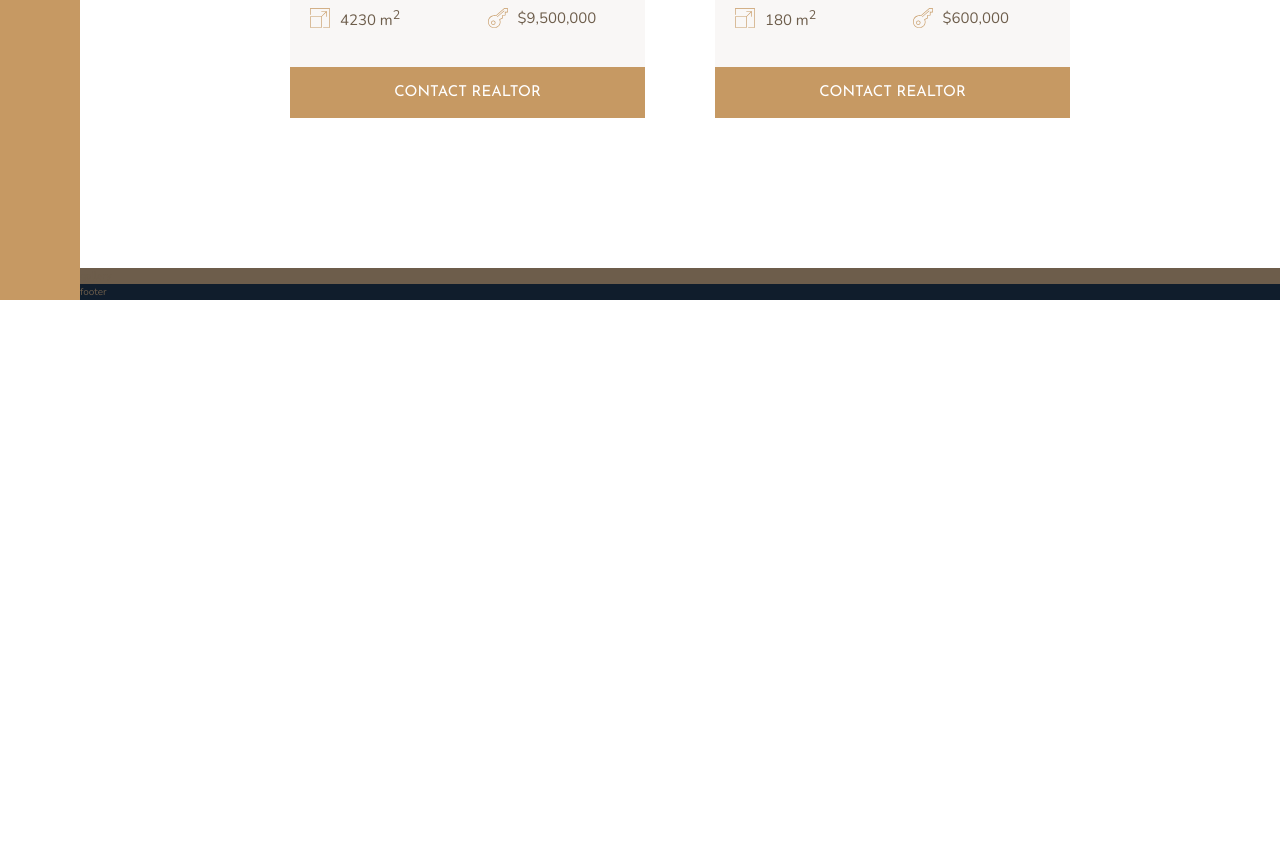
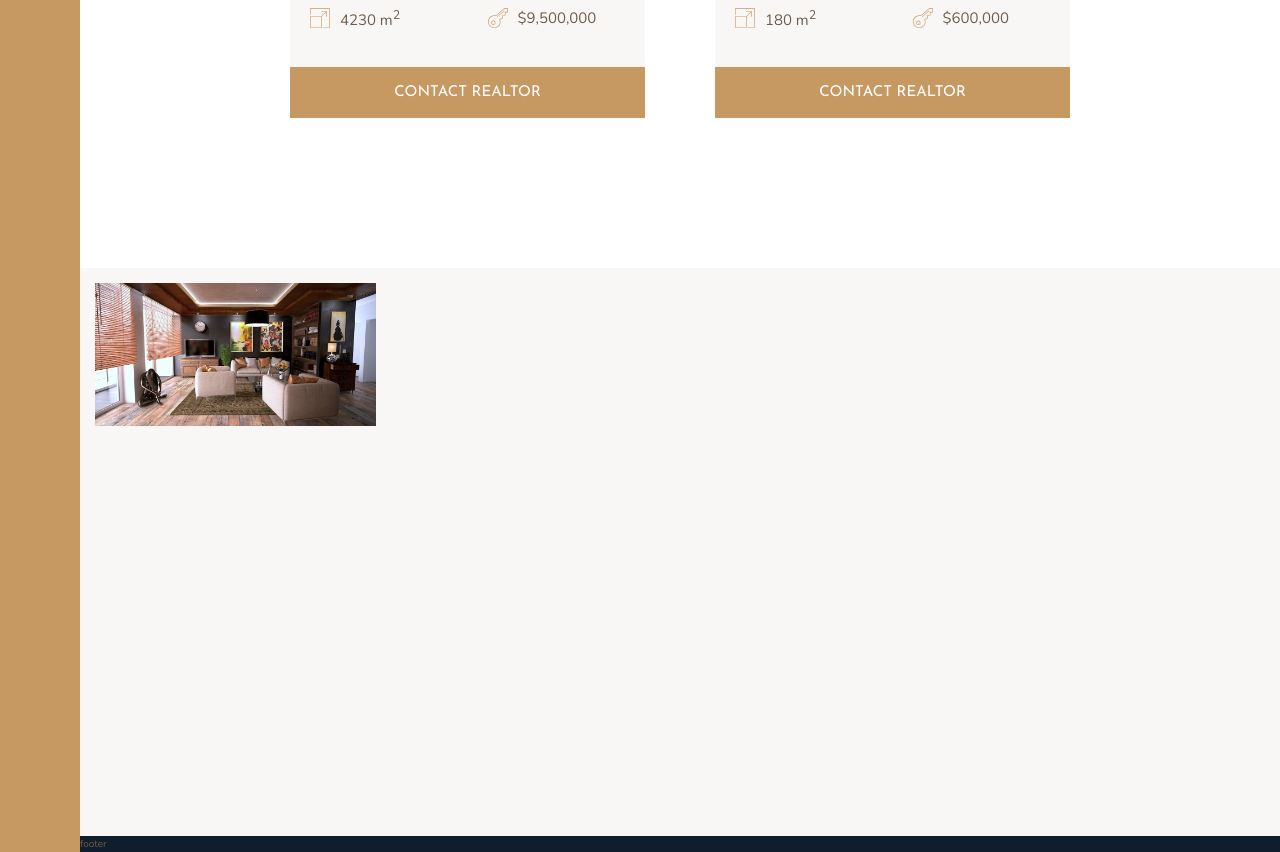
Before and after one commit to NaraeJang/03-SASS-Nexter, a website: page index.html in a window 1280 px wide. Shown: the part 3413-4265 px from the top of the page. Before the commit the page ends 3713 px from the top, so only its background shows below. Drawn offline with nearby package versions, Linux system fonts and the light colour scheme.

Commit message:
Building the Gallery - Part 1

```diff
--- a/index.html
+++ b/index.html
@@ -284,7 +284,14 @@
 
     </section>
 
-    <section class="gallery">gallery</section>
+    <section class="gallery">
+        <figure class="gallery__item gallery__item--1">
+            <img src="img/gal-1.jpeg" alt="Gallery image 1" class="gallery__img">
+        </figure>
+        <figure class="gallery__item gallery__item--1">
+            <img src="img/gal-2.jpeg" alt="Gallery image 2" class="gallery__img">
+        </figure>
+    </section>
 
     <footer class="footer">footer</footer>
 </body>
--- a/sass/_gallery.scss
+++ b/sass/_gallery.scss
@@ -1,4 +1,23 @@
 .gallery {
-  background-color: $color-grey-dark-2;
+  background-color: $color-grey-light-1;
   grid-column: full-start / full-end;
+
+  display: grid;
+  grid-template-columns: repeat(8, 1fr);
+  grid-template-rows: repeat(7, 5vw);
+  gap: 1.5rem;
+  padding: 1.5rem;
+
+  &__item {
+    &--1 {
+      grid-row: 1 / span 2;
+      grid-column: 1 / span 2;
+    }
+  }
+  &__img {
+    width: 100%;
+    height: 100%;
+    object-fit: cover;
+    display: block;
+  }
 }
--- a/sass/_homes.scss
+++ b/sass/_homes.scss
@@ -66,13 +66,12 @@
     font-size: 1.5rem;
     margin-left: 2rem;
     align-items: center;
+
     svg {
       fill: $color-primary;
       height: 2rem;
       width: 2rem;
       margin-right: 1rem;
-    }
-    p {
     }
   }
 
```
Also changed, not shown: README.md, css/style.css.
